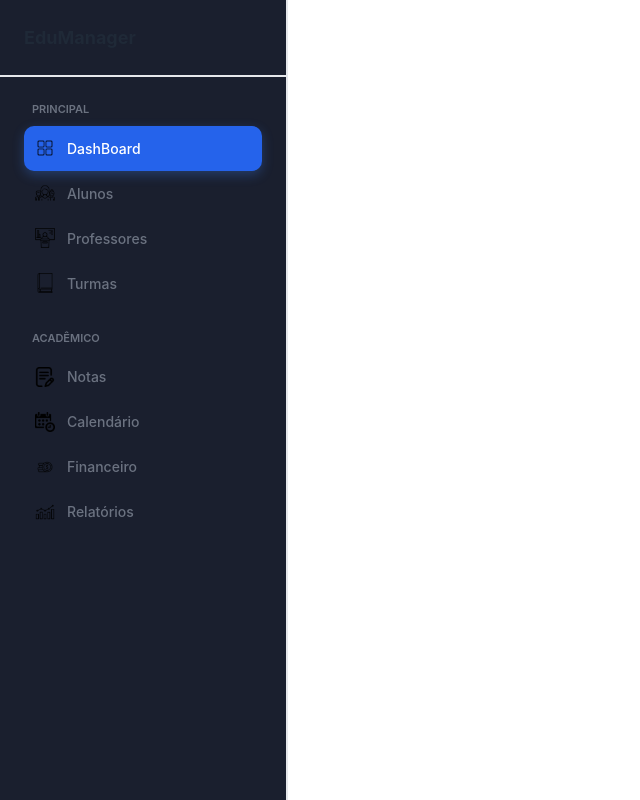
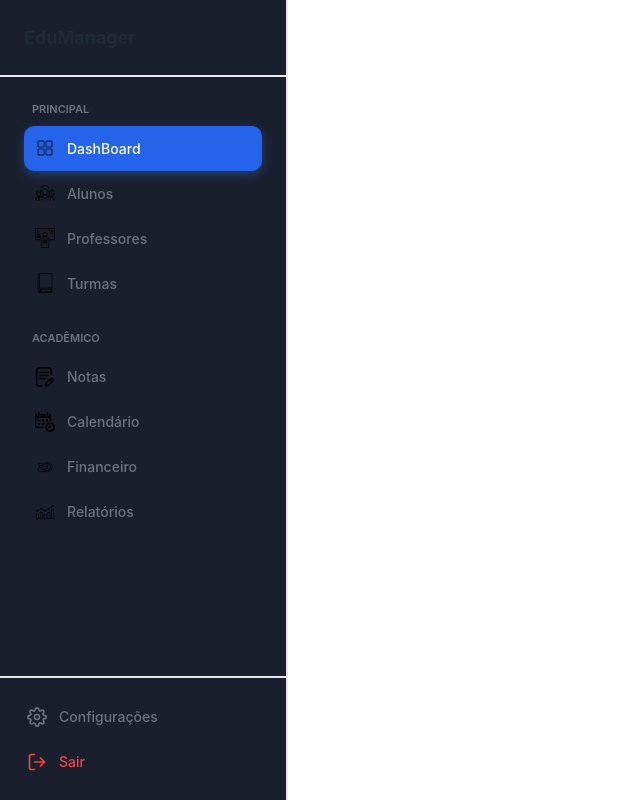
Before and after one commit to DevPeress/EduConnect-Web, a React (Vite) app: page /admin in a window 1280 px wide. Shown: the whole page, without its empty margins (0-640 px from the left). Built offline with nearby package versions, Linux system fonts and the light colour scheme.

Commit message:
Adição da SideBar-Footer

```diff
--- /dev/null
+++ b/src/components/SideBar-Footer/index.tsx
@@ -0,0 +1,42 @@
+import { Link, useLocation } from "react-router-dom";
+
+const SidebarFooter = () => {
+    const location = useLocation();
+    const paginaAtual: boolean = location.pathname === "/config";
+
+    return (
+        <div className="p-4 border-t-2 border-(--border-color)">
+            <Link
+                to={"/config"}
+                className="flex items-center gap-3 px-[11px] py-3 rounded-[10px] text-[14px] font-medium relative hover:bg-(--bg-hover) hover:text-(--text-primary)"
+                style={{
+                    color: paginaAtual ? "white" : "var(--text-secondary)",
+                    boxShadow: paginaAtual
+                    ? "0 4px 12px rgba(59, 130, 246, 0.3)"
+                    : "",
+                    background: paginaAtual ? "var(--primary-color)" : "",
+                }}
+            >
+                <svg width="20" height="20" viewBox="0 0 24 24" fill="none" stroke="currentColor" stroke-width="2" stroke-linecap="round" stroke-linejoin="round">
+                    <circle cx="12" cy="12" r="3"></circle>
+                    <path d="M19.4 15a1.65 1.65 0 0 0 .33 1.82l.06.06a2 2 0 0 1 0 2.83 2 2 0 0 1-2.83 0l-.06-.06a1.65 1.65 0 0 0-1.82-.33 1.65 1.65 0 0 0-1 1.51V21a2 2 0 0 1-2 2 2 2 0 0 1-2-2v-.09A1.65 1.65 0 0 0 9 19.4a1.65 1.65 0 0 0-1.82.33l-.06.06a2 2 0 0 1-2.83 0 2 2 0 0 1 0-2.83l.06-.06a1.65 1.65 0 0 0 .33-1.82 1.65 1.65 0 0 0-1.51-1H3a2 2 0 0 1-2-2 2 2 0 0 1 2-2h.09A1.65 1.65 0 0 0 4.6 9a1.65 1.65 0 0 0-.33-1.82l-.06-.06a2 2 0 0 1 0-2.83 2 2 0 0 1 2.83 0l.06.06a1.65 1.65 0 0 0 1.82.33H9a1.65 1.65 0 0 0 1-1.51V3a2 2 0 0 1 2-2 2 2 0 0 1 2 2v.09a1.65 1.65 0 0 0 1 1.51 1.65 1.65 0 0 0 1.82-.33l.06-.06a2 2 0 0 1 2.83 0 2 2 0 0 1 0 2.83l-.06.06a1.65 1.65 0 0 0-.33 1.82V9a1.65 1.65 0 0 0 1.51 1H21a2 2 0 0 1 2 2 2 2 0 0 1-2 2h-.09a1.65 1.65 0 0 0-1.51 1z"></path>
+                </svg>
+                <span>Configurações</span>
+            </Link>
+
+            <Link
+                to={"/config"}
+                className="flex items-center gap-3 px-[11px] py-3 rounded-[10px] text-[14px] text-(--red) font-medium relative hover:bg-(--bg-hover) hover:text-(--text-primary)"
+            >
+                <svg width="20" height="20" viewBox="0 0 24 24" fill="none" stroke="currentColor" stroke-width="2" stroke-linecap="round" stroke-linejoin="round">
+                    <path d="M9 21H5a2 2 0 0 1-2-2V5a2 2 0 0 1 2-2h4"></path>
+                    <polyline points="16 17 21 12 16 7"></polyline>
+                    <line x1="21" y1="12" x2="9" y2="12"></line>
+                </svg>
+                <span>Sair</span>
+            </Link>
+        </div>
+    )
+}
+
+export default SidebarFooter;
--- a/src/index.css
+++ b/src/index.css
@@ -29,6 +29,7 @@ html, body, #root {
   --shadowalert-color: rgba(239, 68, 68, 1);
   --shadowalert-color2: rgba(239, 68, 68, 0);
   --bg-liner: 135deg, #667eea 0%, #764ba2 100%;
+  --red: #ef4444;
 }
 
 [data-theme="dark"] {
@@ -49,6 +50,7 @@ html, body, #root {
   --shadowalert-color: rgba(239, 68, 68, 0.3);
   --shadowalert-color2: rgba(239, 68, 68, 0);
   --bg-liner: 135deg, #0f172a 0%, #1e1b4b 100%;
+  --red: #ef4444;
 }
 
 @theme {
--- a/src/paginas/Administracao/Inicio/index.tsx
+++ b/src/paginas/Administracao/Inicio/index.tsx
@@ -1,4 +1,5 @@
 import NavBarAdmin from "../../../components/Administracao/navBar";
+import SidebarFooter from "../../../components/SideBar-Footer";
 
 const InicioAdm = () => {
     return(
@@ -11,6 +12,7 @@ const InicioAdm = () => {
                 </div>
 
                 <NavBarAdmin />
+                <SidebarFooter />
             </aside>
         </div>
     )
```
